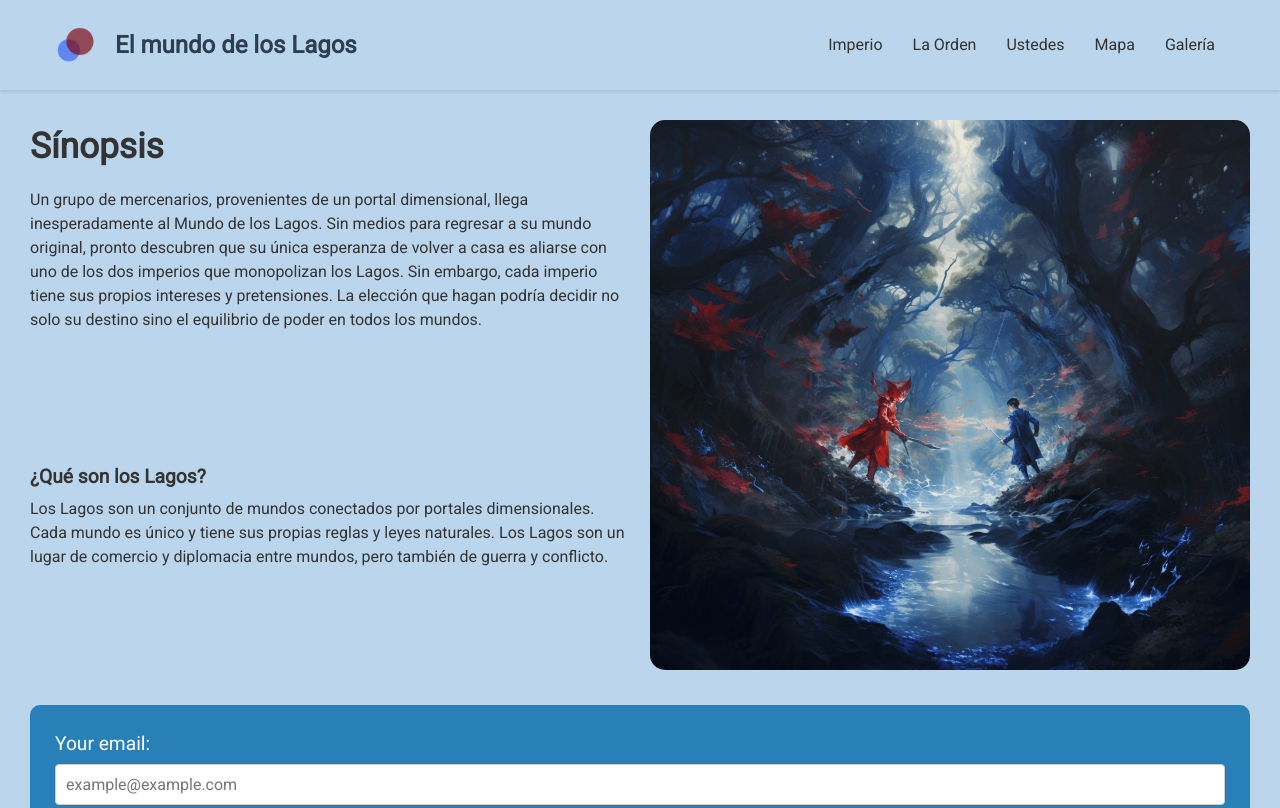
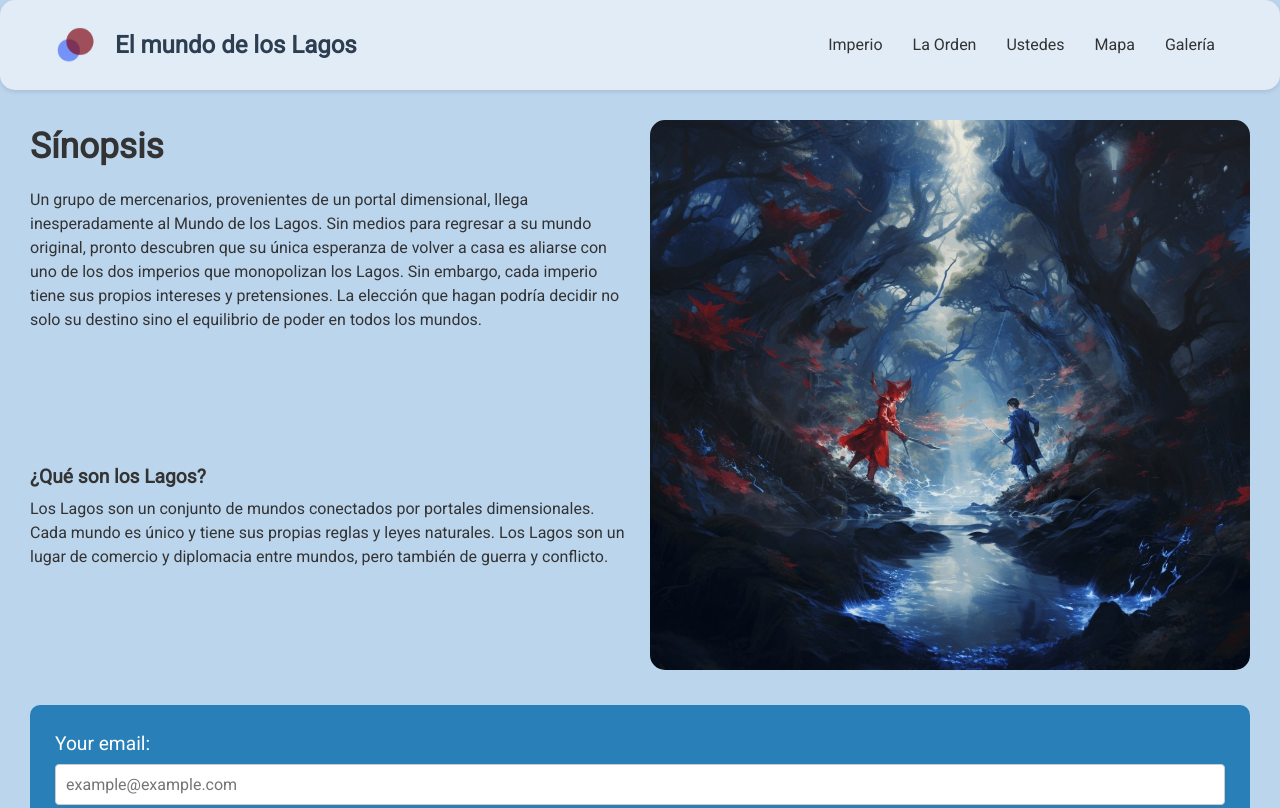
Before and after one commit to mbrian23/coderhouse-desarrollo-web, a plain HTML site: page index.html in a window 1280 px wide. Shown: the top 808 px of the page. Drawn offline with Linux system fonts and the light colour scheme.

Commit message:
Updated navbar

```diff
--- a/css/styles.css
+++ b/css/styles.css
@@ -148,7 +148,9 @@ main {
     justify-content: space-between;
     align-items: center;
     padding: 20px 50px;
+    background-color: #e1ecf7;
     box-shadow: 0 2px 4px rgba(0, 0, 0, 0.1);
+    border-radius: 15px;
 }
 
 .navLeft a {
```
